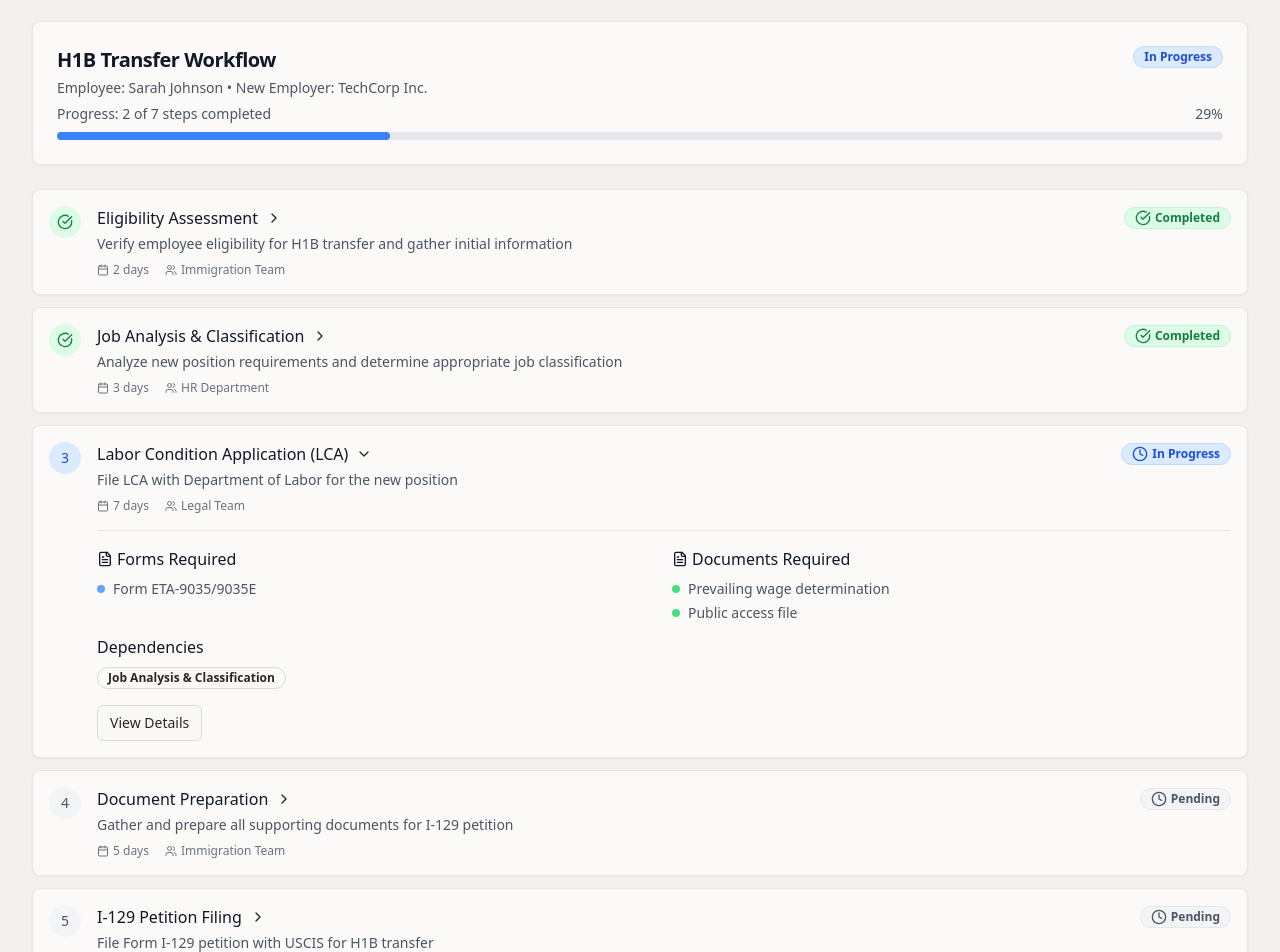
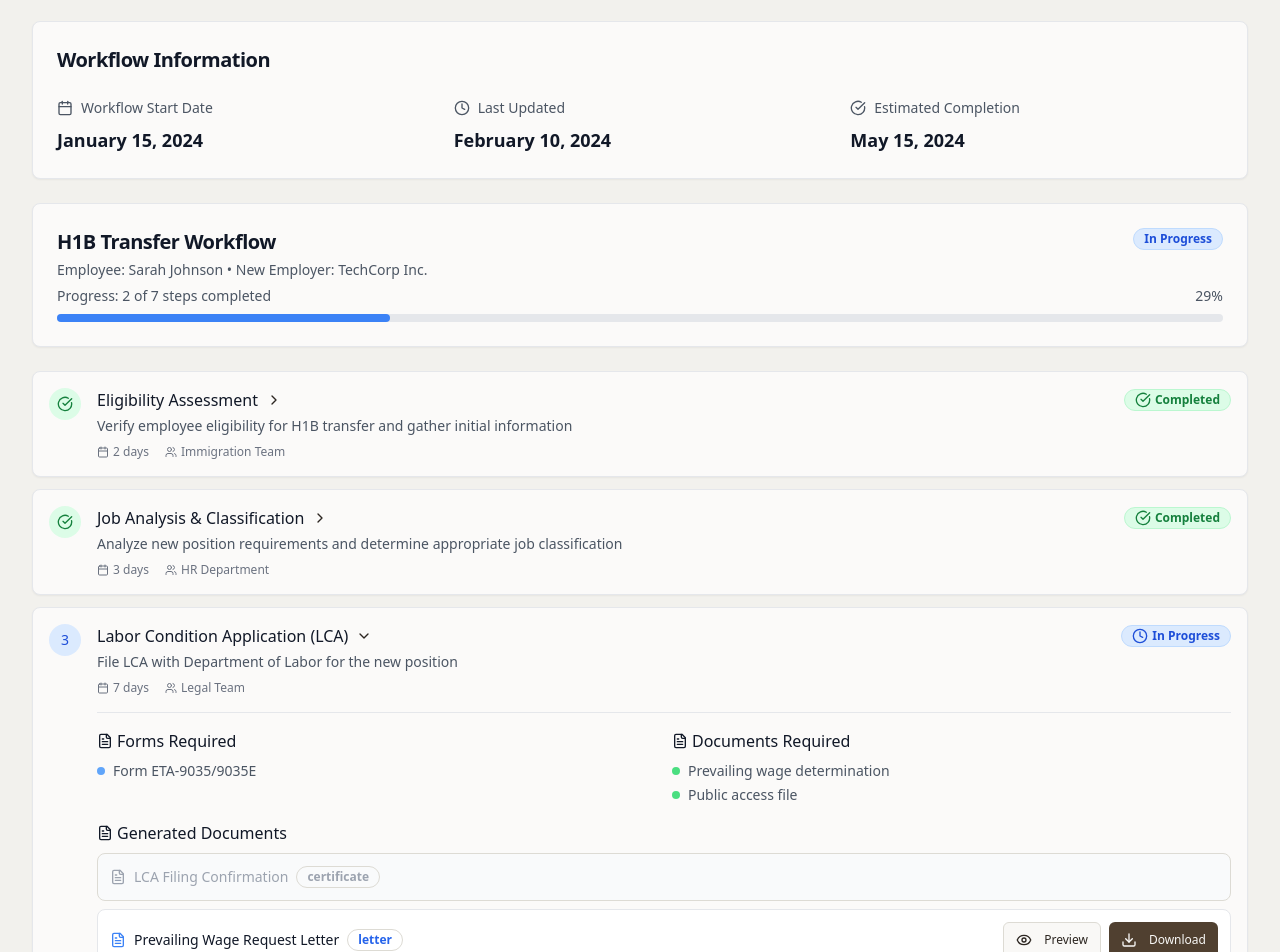
Before and after one commit to vivektad/journey-visa-flow, a React (Vite) app: page /workflow/1 in a window 1280 px wide. Shown: the part 220-1172 px from the top of the page. Built offline with nearby package versions, Linux system fonts and the light colour scheme.

Commit message:
feat: Add workflow details and document styling
Adds general workflow information at the top of the workflow details page.
Styles documents to appear grey when not completed.

```diff
--- a/src/components/H1BWorkflow.tsx
+++ b/src/components/H1BWorkflow.tsx
@@ -11,8 +11,16 @@ import {
   Clock,
   AlertCircle,
   ChevronRight,
-  ChevronDown
+  ChevronDown,
+  Download,
+  Eye
 } from 'lucide-react';
+
+interface GeneratedDocument {
+  name: string;
+  type: 'form' | 'letter' | 'certificate';
+  generated: boolean;
+}
 
 interface WorkflowStep {
   id: string;
@@ -22,6 +30,7 @@ interface WorkflowStep {
   estimatedDays: number;
   documents?: string[];
   forms?: string[];
+  generatedDocuments?: GeneratedDocument[];
   dependencies?: string[];
   assignedTo: string;
 }
@@ -34,6 +43,9 @@ const h1bTransferWorkflow: WorkflowStep[] = [
     status: 'completed',
     estimatedDays: 2,
     documents: ['Current H1B approval notice', 'Passport copy', 'Current paystubs'],
+    generatedDocuments: [
+      { name: 'Eligibility Assessment Report', type: 'letter', generated: true }
+    ],
     assignedTo: 'Immigration Team'
   },
   {
@@ -43,6 +55,10 @@ const h1bTransferWorkflow: WorkflowStep[] = [
     status: 'completed',
     estimatedDays: 3,
     documents: ['Job description', 'Organizational chart', 'Position requirements'],
+    generatedDocuments: [
+      { name: 'Position Classification Letter', type: 'letter', generated: true },
+      { name: 'Job Analysis Summary', type: 'letter', generated: true }
+    ],
     assignedTo: 'HR Department'
   },
   {
@@ -53,6 +69,10 @@ const h1bTransferWorkflow: WorkflowStep[] = [
     estimatedDays: 7,
     forms: ['Form ETA-9035/9035E'],
     documents: ['Prevailing wage determination', 'Public access file'],
+    generatedDocuments: [
+      { name: 'LCA Filing Confirmation', type: 'certificate', generated: false },
+      { name: 'Prevailing Wage Request Letter', type: 'letter', generated: true }
+    ],
     dependencies: ['job-analysis'],
     assignedTo: 'Legal Team'
   },
@@ -69,6 +89,10 @@ const h1bTransferWorkflow: WorkflowStep[] = [
       'Employment verification letter',
       'Company financial documents'
     ],
+    generatedDocuments: [
+      { name: 'Employer Support Letter', type: 'letter', generated: false },
+      { name: 'Document Checklist', type: 'form', generated: false }
+    ],
     dependencies: ['lca-filing'],
     assignedTo: 'Immigration Team'
   },
@@ -79,6 +103,10 @@ const h1bTransferWorkflow: WorkflowStep[] = [
     status: 'pending',
     estimatedDays: 1,
     forms: ['Form I-129', 'H-1B Data Collection Supplement'],
+    generatedDocuments: [
+      { name: 'I-129 Filing Receipt', type: 'certificate', generated: false },
+      { name: 'Cover Letter to USCIS', type: 'letter', generated: false }
+    ],
     dependencies: ['document-prep'],
     assignedTo: 'Legal Team'
   },
@@ -88,6 +116,9 @@ const h1bTransferWorkflow: WorkflowStep[] = [
     description: 'Wait for USCIS adjudication of the H1B transfer petition',
     status: 'pending',
     estimatedDays: 90,
+    generatedDocuments: [
+      { name: 'Case Status Updates', type: 'letter', generated: false }
+    ],
     dependencies: ['i129-filing'],
     assignedTo: 'USCIS'
   },
@@ -98,6 +129,10 @@ const h1bTransferWorkflow: WorkflowStep[] = [
     status: 'pending',
     estimatedDays: 2,
     documents: ['I-797 approval notice', 'Updated I-94 record'],
+    generatedDocuments: [
+      { name: 'Work Authorization Letter', type: 'letter', generated: false },
+      { name: 'Onboarding Instructions', type: 'form', generated: false }
+    ],
     dependencies: ['uscis-processing'],
     assignedTo: 'HR Department'
   }
@@ -144,12 +179,79 @@ const H1BWorkflow = () => {
     );
   };
 
+  const handlePreviewDocument = (docName: string) => {
+    console.log(`Previewing document: ${docName}`);
+    // Implementation for document preview
+  };
+
+  const handleDownloadDocument = (docName: string) => {
+    console.log(`Downloading document: ${docName}`);
+    // Implementation for document download
+  };
+
   const completedSteps = h1bTransferWorkflow.filter(step => step.status === 'completed').length;
   const totalSteps = h1bTransferWorkflow.length;
   const progressPercentage = (completedSteps / totalSteps) * 100;
 
+  // Calculate dates
+  const startDate = new Date('2024-01-15');
+  const lastUpdated = new Date('2024-02-10');
+  const estimatedCompletion = new Date('2024-05-15');
+
   return (
     <div className="space-y-6">
+      {/* General Information Section */}
+      <Card className="bg-warm-card border border-gray-200">
+        <CardHeader>
+          <CardTitle className="text-xl font-semibold text-gray-900">
+            Workflow Information
+          </CardTitle>
+        </CardHeader>
+        <CardContent>
+          <div className="grid grid-cols-1 md:grid-cols-3 gap-6">
+            <div className="space-y-2">
+              <div className="flex items-center text-gray-600">
+                <Calendar className="w-4 h-4 mr-2" />
+                <span className="text-sm font-medium">Workflow Start Date</span>
+              </div>
+              <p className="text-lg font-semibold text-gray-900">
+                {startDate.toLocaleDateString('en-US', {
+                  year: 'numeric',
+                  month: 'long',
+                  day: 'numeric'
+                })}
+              </p>
+            </div>
+            <div className="space-y-2">
+              <div className="flex items-center text-gray-600">
+                <Clock className="w-4 h-4 mr-2" />
+                <span className="text-sm font-medium">Last Updated</span>
+              </div>
+              <p className="text-lg font-semibold text-gray-900">
+                {lastUpdated.toLocaleDateString('en-US', {
+                  year: 'numeric',
+                  month: 'long',
+                  day: 'numeric'
+                })}
+              </p>
+            </div>
+            <div className="space-y-2">
+              <div className="flex items-center text-gray-600">
+                <CheckCircle className="w-4 h-4 mr-2" />
+                <span className="text-sm font-medium">Estimated Completion</span>
+              </div>
+              <p className="text-lg font-semibold text-gray-900">
+                {estimatedCompletion.toLocaleDateString('en-US', {
+                  year: 'numeric',
+                  month: 'long',
+                  day: 'numeric'
+                })}
+              </p>
+            </div>
+          </div>
+        </CardContent>
+      </Card>
+
       {/* Workflow Header */}
       <Card className="bg-warm-card border border-gray-200">
         <CardHeader>
@@ -282,6 +384,62 @@ const H1BWorkflow = () => {
                         )}
                       </div>
 
+                      {/* Generated Documents */}
+                      {step.generatedDocuments && step.generatedDocuments.length > 0 && (
+                        <div className="mt-4">
+                          <h4 className="font-medium text-gray-900 mb-2 flex items-center">
+                            <FileText className="w-4 h-4 mr-1" />
+                            Generated Documents
+                          </h4>
+                          <div className="space-y-2">
+                            {step.generatedDocuments.map((doc, idx) => (
+                              <div
+                                key={idx}
+                                className={`flex items-center justify-between p-3 rounded-lg border ${
+                                  doc.generated
+                                    ? 'bg-white border-gray-200'
+                                    : 'bg-gray-50 border-gray-150 text-gray-400'
+                                }`}
+                              >
+                                <div className="flex items-center space-x-2">
+                                  <FileText className={`w-4 h-4 ${doc.generated ? 'text-blue-500' : 'text-gray-400'}`} />
+                                  <span className={`text-sm ${doc.generated ? 'text-gray-900' : 'text-gray-400'}`}>
+                                    {doc.name}
+                                  </span>
+                                  <Badge
+                                    variant="outline"
+                                    className={`text-xs ${doc.generated ? 'text-blue-600' : 'text-gray-400'}`}
+                                  >
+                                    {doc.type}
+                                  </Badge>
+                                </div>
+                                {doc.generated && (
+                                  <div className="flex space-x-2">
+                                    <Button
+                                      size="sm"
+                                      variant="outline"
+                                      onClick={() => handlePreviewDocument(doc.name)}
+                                      className="text-xs"
+                                    >
+                                      <Eye className="w-3 h-3 mr-1" />
+                                      Preview
+                                    </Button>
+                                    <Button
+                                      size="sm"
+                                      onClick={() => handleDownloadDocument(doc.name)}
+                                      className="text-xs"
+                                    >
+                                      <Download className="w-3 h-3 mr-1" />
+                                      Download
+                                    </Button>
+                                  </div>
+                                )}
+                              </div>
+                            ))}
+                          </div>
+                        </div>
+                      )}
+
                       {step.dependencies && step.dependencies.length > 0 && (
                         <div className="mt-3">
                           <h4 className="font-medium text-gray-900 mb-2">Dependencies</h4>
@@ -338,7 +496,7 @@ const H1BWorkflow = () => {
             </div>
             <div className="text-center p-4 bg-muted-blue rounded-lg">
               <div className="text-2xl font-bold text-gray-900">
-                {h1bTransferWorkflow.filter(s => s.status === 'pending').reduce((sum, step) => sum + step.estimatedDays, 0)}
+                {h1bTransferWorkflow.filter(s => s.status === 'pending').reduce((sum, step) => step.estimatedDays, 0)}
               </div>
               <div className="text-sm text-gray-600">Days Remaining</div>
             </div>
```
